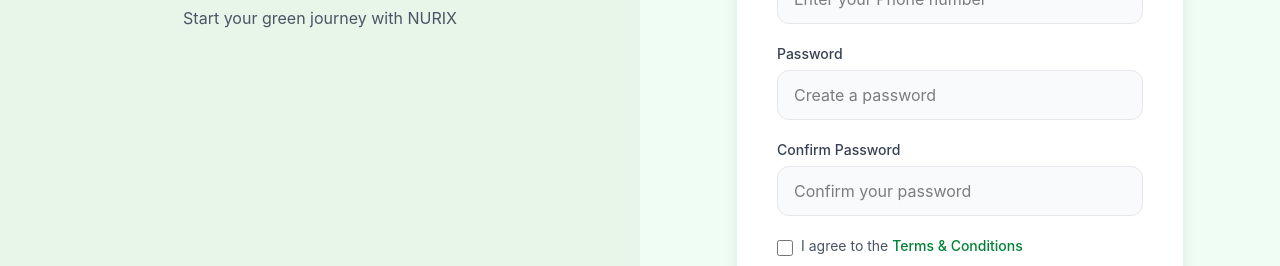
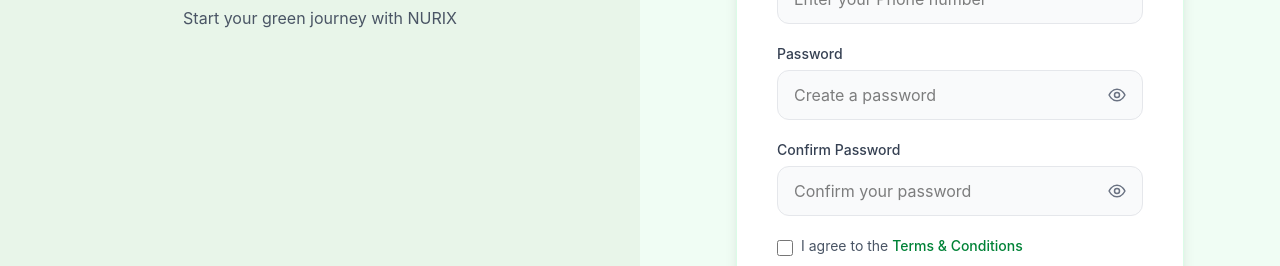
Before and after one commit to Dilni-Sehansa/PlantCare-And-Nursery-ManagementSystem-Frontend, a React (Vite) app: page /register in a window 1280 px wide. Shown: the part 517-783 px from the top of the page. Built offline with nearby package versions, Linux system fonts and the light colour scheme.

Commit message:
feat: add password visibility toggle

```diff
--- /dev/null
+++ b/src/component/common/PasswordVisibilityToggle.tsx
@@ -0,0 +1,52 @@
+type PasswordVisibilityToggleProps = {
+  visible: boolean;
+  onToggle: () => void;
+};
+
+const PasswordVisibilityToggle = ({
+  visible,
+  onToggle,
+}: PasswordVisibilityToggleProps) => (
+  <button
+    type="button"
+    onClick={onToggle}
+    aria-label={visible ? "Hide password" : "Show password"}
+    aria-pressed={visible}
+    className="absolute inset-y-0 right-0 flex items-center px-4 text-gray-500 hover:text-green-700 focus:outline-none"
+  >
+    {visible ? (
+      <svg
+        aria-hidden="true"
+        viewBox="0 0 24 24"
+        fill="none"
+        stroke="currentColor"
+        strokeWidth="1.8"
+        className="h-5 w-5"
+      >
+        <path
+          strokeLinecap="round"
+          strokeLinejoin="round"
+          d="M3 3l18 18M10.6 10.6a2 2 0 002.8 2.8M9.9 5.2A10.8 10.8 0 0112 5c5 0 8.5 4.5 9.5 7-.4 1.1-1.3 2.5-2.7 3.8M6.2 6.2C3.9 7.7 2.7 10 2.5 12c.5 1.2 1.8 3.2 4.4 4.8A10.5 10.5 0 0012 19c1.2 0 2.3-.2 3.3-.6"
+        />
+      </svg>
+    ) : (
+      <svg
+        aria-hidden="true"
+        viewBox="0 0 24 24"
+        fill="none"
+        stroke="currentColor"
+        strokeWidth="1.8"
+        className="h-5 w-5"
+      >
+        <path
+          strokeLinecap="round"
+          strokeLinejoin="round"
+          d="M2.5 12S6 5 12 5s9.5 7 9.5 7-3.5 7-9.5 7-9.5-7-9.5-7z"
+        />
+        <circle cx="12" cy="12" r="3" />
+      </svg>
+    )}
+  </button>
+);
+
+export default PasswordVisibilityToggle;
--- a/src/pages/login.tsx
+++ b/src/pages/login.tsx
@@ -4,6 +4,7 @@ import { useState } from "react";
 import { login } from "../service/auth";
 import type { FormEvent } from "react";
 import { getUserRole } from "../hooks/useAuth";
+import PasswordVisibilityToggle from "../component/common/PasswordVisibilityToggle";
 
 const Login = () => {
 
@@ -11,6 +12,7 @@ const Login = () => {
 
   const [email, setEmail] = useState("");
   const [password, setPassword] = useState("");
+  const [showPassword, setShowPassword] = useState(false);
 
   const [loading, setLoading] = useState(false);
 
@@ -112,13 +114,19 @@ const Login = () => {
                 Password
               </label>
 
-              <input
-                type="password"
-                placeholder="Enter your password"
-                className="w-full px-4 py-3 rounded-xl border border-gray-200 focus:border-green-500 focus:ring-2 focus:ring-green-200 outline-none transition bg-gray-50 focus:bg-white"
-                value={password}
-                onChange={(e) => setPassword(e.target.value)}
-              />
+              <div className="relative">
+                <input
+                  type={showPassword ? "text" : "password"}
+                  placeholder="Enter your password"
+                  className="w-full px-4 pr-12 py-3 rounded-xl border border-gray-200 focus:border-green-500 focus:ring-2 focus:ring-green-200 outline-none transition bg-gray-50 focus:bg-white"
+                  value={password}
+                  onChange={(e) => setPassword(e.target.value)}
+                />
+                <PasswordVisibilityToggle
+                  visible={showPassword}
+                  onToggle={() => setShowPassword((visible) => !visible)}
+                />
+              </div>
             </div>
 
 
--- a/src/pages/register.tsx
+++ b/src/pages/register.tsx
@@ -2,6 +2,7 @@ import { Link, useNavigate } from "react-router-dom";
 import logo from "../assets/img/logo.png";
 import React, { useState } from "react";
 import { register } from "../service/auth.ts";
+import PasswordVisibilityToggle from "../component/common/PasswordVisibilityToggle";
 
 
 const Register = () => {
@@ -13,6 +14,8 @@ const Register = () => {
   const [phone, setPhone] = useState("")
   const [password, setPassword] = useState("")
   const [confirmPassword, setConfirmPassword] = useState("");
+  const [showPassword, setShowPassword] = useState(false);
+  const [showConfirmPassword, setShowConfirmPassword] = useState(false);
   const [acceptedTerms, setAcceptedTerms] = useState(false);
 
   const handleRegister = async (e: React.FormEvent<HTMLFormElement>) => {
@@ -149,26 +152,40 @@ const Register = () => {
               <label className="block text-sm font-medium text-gray-700 mb-1.5">
                 Password
               </label>
+              <div className="relative">
                 <input
-                type="password"
+                  type={showPassword ? "text" : "password"}
                   placeholder="Create a password"
-                className="w-full px-4 py-3 rounded-xl border border-gray-200 focus:border-green-500 focus:ring-2 focus:ring-green-200 outline-none transition bg-gray-50 focus:bg-white"
+                  className="w-full px-4 pr-12 py-3 rounded-xl border border-gray-200 focus:border-green-500 focus:ring-2 focus:ring-green-200 outline-none transition bg-gray-50 focus:bg-white"
                   value={password}
                   onChange={(e) => setPassword(e.target.value)}
                 />
+                <PasswordVisibilityToggle
+                  visible={showPassword}
+                  onToggle={() => setShowPassword((visible) => !visible)}
+                />
+              </div>
             </div>
 
             <div>
               <label className="block text-sm font-medium text-gray-700 mb-1.5">
                 Confirm Password
               </label>
+              <div className="relative">
                 <input
-                type="password"
+                  type={showConfirmPassword ? "text" : "password"}
                   placeholder="Confirm your password"
-                className="w-full px-4 py-3 rounded-xl border border-gray-200 focus:border-green-500 focus:ring-2 focus:ring-green-200 outline-none transition bg-gray-50 focus:bg-white"
+                  className="w-full px-4 pr-12 py-3 rounded-xl border border-gray-200 focus:border-green-500 focus:ring-2 focus:ring-green-200 outline-none transition bg-gray-50 focus:bg-white"
                   value={confirmPassword}
                   onChange={(e) => setConfirmPassword(e.target.value)}
                 />
+                <PasswordVisibilityToggle
+                  visible={showConfirmPassword}
+                  onToggle={() =>
+                    setShowConfirmPassword((visible) => !visible)
+                  }
+                />
+              </div>
             </div>
 
             <div className="flex items-start gap-2">
--- a/src/service/api.ts
+++ b/src/service/api.ts
@@ -5,7 +5,11 @@ const api = axios.create({
     baseURL: "http://localhost:5000/api"
 })
 
-const PUBLIC_ENDPOINTS = ["/auth/login","/auth/register","/auth/refresh"]
+const PUBLIC_ENDPOINTS = [
+  "/auth/login",
+  "/auth/register",
+  "/auth/refresh",
+]
 
 type RetryRequestConfig = InternalAxiosRequestConfig & {
   _isRefresh?: boolean;
```
Also changed, not shown: src/service/auth.ts (line endings or trailing spaces). Lines whose indentation alone changed are shown as unchanged.
